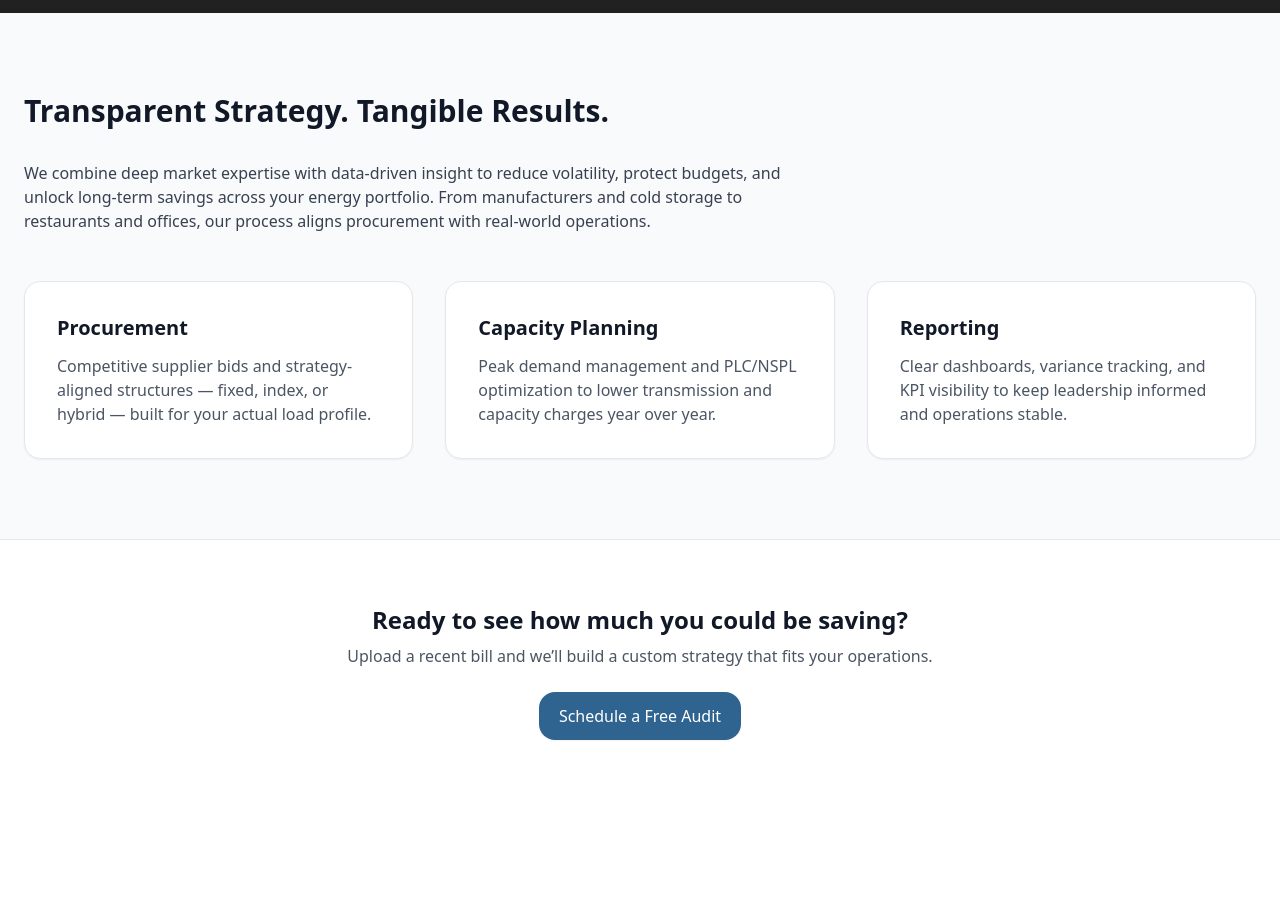
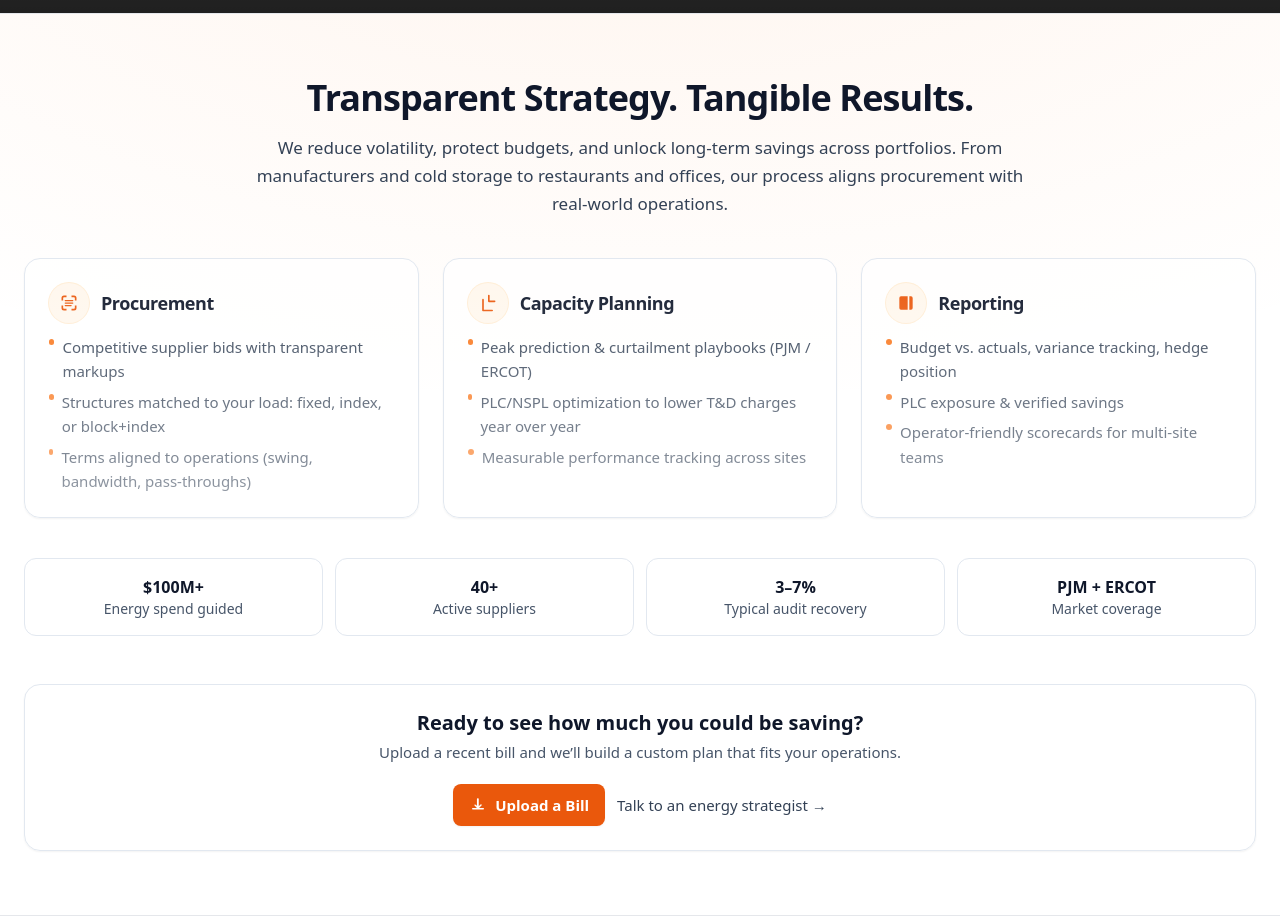
Before and after one commit to Alychang894/chang-energy-site, a Next.js app: page / in a window 1280 px wide. Shown: the part 740-1656 px from the top of the page. Before the commit the page ends 1544 px from the top, so only its background shows below. Built offline with nearby package versions, Linux system fonts and the light colour scheme; grey boxes are pictures that could not be loaded.

Commit message:
Update page.tsx

```diff
--- a/app/page.tsx
+++ b/app/page.tsx
@@ -1,5 +1,6 @@
+// app/page.tsx
 import Hero from "../components/Hero";
-import FadeIn from "../components/FadeIn";
+import Offering from "../components/Offering"; // <-- added
 
 export default function HomePage() {
   return (
@@ -11,78 +12,12 @@
         imageUrl="/images/hero-power.jpg"
         ctas={[
           { label: "Explore Solutions", href: "/solutions", variant: "primary" },
-          { label: "Book a Strategy Call", href: "/contact", variant: "outline" },
+          { label: "Request a Consultation", href: "/contact", variant: "outline" },
         ]}
       />
 
-      {/* ABOUT / VALUE SECTION */}
-      <section className="bg-gray-50 py-20 px-6">
-        <div className="mx-auto max-w-7xl">
-          <FadeIn>
-            <h2 className="text-3xl font-bold mb-8 text-gray-900">
-              Transparent Strategy. Tangible Results.
-            </h2>
-            <p className="text-gray-700 max-w-3xl">
-              We combine deep market expertise with data-driven insight to reduce volatility,
-              protect budgets, and unlock long-term savings across your energy portfolio.
-              From manufacturers and cold storage to restaurants and offices, our process
-              aligns procurement with real-world operations.
-            </p>
-          </FadeIn>
-
-          <div className="grid md:grid-cols-3 gap-8 mt-12">
-            <FadeIn delay={100}>
-              <div className="bg-white shadow-sm rounded-2xl p-8 border">
-                <h3 className="text-xl font-semibold mb-3">Procurement</h3>
-                <p className="text-gray-600">
-                  Competitive supplier bids and strategy-aligned structures — fixed, index,
-                  or hybrid — built for your actual load profile.
-                </p>
-              </div>
-            </FadeIn>
-
-            <FadeIn delay={200}>
-              <div className="bg-white shadow-sm rounded-2xl p-8 border">
-                <h3 className="text-xl font-semibold mb-3">Capacity Planning</h3>
-                <p className="text-gray-600">
-                  Peak demand management and PLC/NSPL optimization to lower
-                  transmission and capacity charges year over year.
-                </p>
-              </div>
-            </FadeIn>
-
-            <FadeIn delay={300}>
-              <div className="bg-white shadow-sm rounded-2xl p-8 border">
-                <h3 className="text-xl font-semibold mb-3">Reporting</h3>
-                <p className="text-gray-600">
-                  Clear dashboards, variance tracking, and KPI visibility to keep
-                  leadership informed and operations stable.
-                </p>
-              </div>
-            </FadeIn>
-          </div>
-        </div>
-      </section>
-
-      {/* CTA */}
-      <section className="bg-white py-16 border-t">
-        <div className="max-w-5xl mx-auto px-6 text-center">
-          <FadeIn delay={400}>
-            <h3 className="text-2xl font-semibold text-gray-900">
-              Ready to see how much you could be saving?
-            </h3>
-            <p className="text-gray-600 mt-2">
-              Upload a recent bill and we’ll build a custom strategy that fits your operations.
-            </p>
-            <a
-              href="/contact"
-              className="inline-block mt-6 btn btn-primary"
-            >
-              Schedule a Free Audit
-            </a>
-          </FadeIn>
-        </div>
-      </section>
+      {/* ENHANCED VALUE SECTION */}
+      <Offering />
     </>
   );
 }
```
